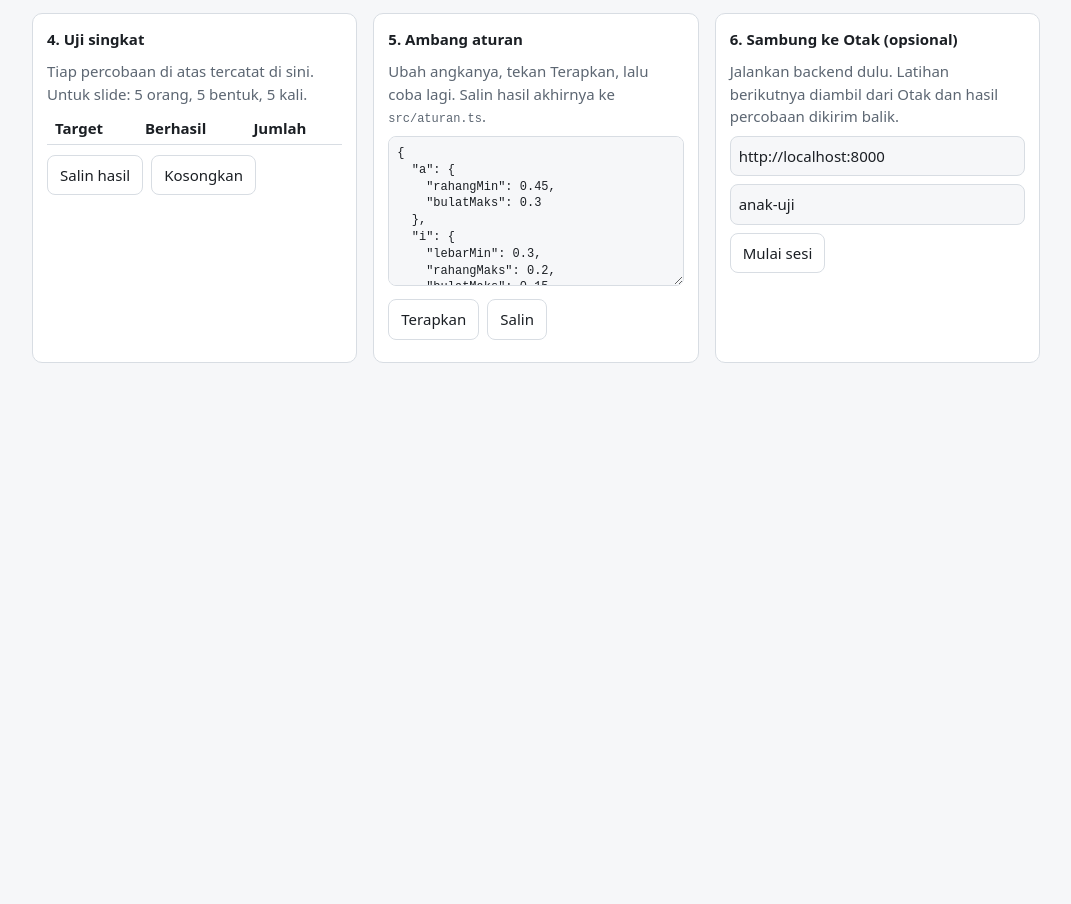
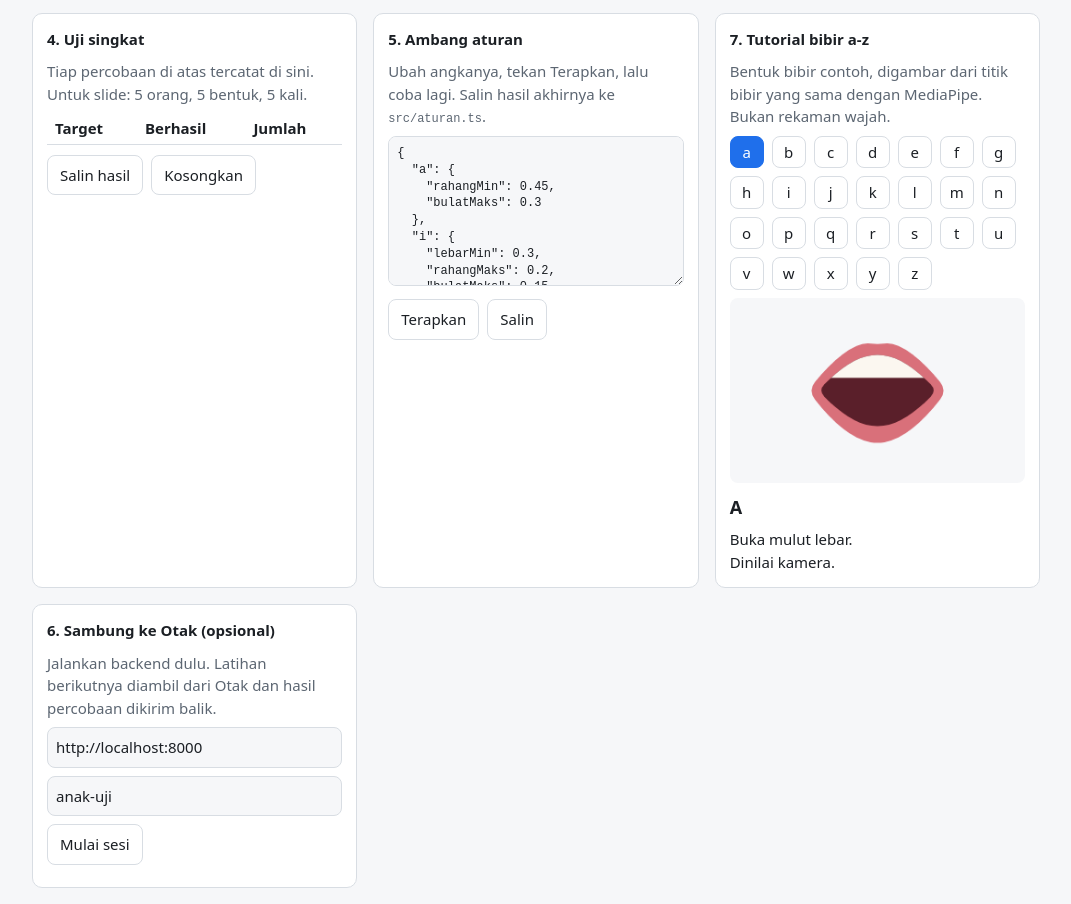
Before and after one commit to zhhraid/aisatu, a website built with Vite: page mata/index.html in a window 1280 px wide. Shown: the part 541-1445 px from the top of the page, without its empty margins (104-1175 px from the left). Before the commit the page ends 920 px from the top, so only its background shows below. Built offline with nearby package versions, Linux system fonts and the light colour scheme.

Commit message:
Tambah tutorial bentuk bibir a-z dari titik bibir MediaPipe
Untuk panel "Tutorial" di layar Mari Berlatih. Tiap huruf a-z punya
bentuk bibir contoh sebagai koordinat 40 titik bibir dengan indeks yang
sama dengan FACE_LANDMARKS_LIPS, dibangkitkan dari parameter (lebar,
bukaan, kebulatan) dan searah dengan aturan penilai. Bukan rekaman wajah.

Huruf dikelompokkan menurut bentuk yang terlihat: a, i, u, e, o,
mengatup (m b p), gigi ke bibir (f v), w seperti u, y seperti i, dan
sisanya dibentuk lidah. Hanya a, i, u, o, m, b, p yang ditandai dinilai
kamera. Halaman uji punya bagian baru untuk melihat semua huruf.

Co-Authored-By: Claude Opus 5.5 <noreply@anthropic.com>
Claude-Session: https://claude.ai/code/session_01QmkRHaWyau4vADQbthBLpM

```diff
--- a/mata/index.html
+++ b/mata/index.html
@@ -31,6 +31,8 @@
       textarea { font: 12px/1.4 ui-monospace, monospace; height: 150px; resize: vertical; }
       .baris { display: flex; gap: 8px; flex-wrap: wrap; align-items: center; margin-bottom: 8px; }
       .keping { display: inline-block; min-width: 34px; text-align: center; padding: 4px 8px; border-radius: 999px; border: 1px solid var(--garis); color: var(--redup); font-weight: 600; }
+      #abjad button { min-width: 34px; padding: 4px 8px; }
+      #abjad button.pilih { background: var(--utama); border-color: var(--utama); color: #fff; }
       .keping.nyala { background: var(--baik); border-color: var(--baik); color: #fff; }
       .ukur { display: grid; grid-template-columns: 62px 1fr 48px; gap: 8px; align-items: center; margin-bottom: 6px; font-variant-numeric: tabular-nums; }
       .rel { height: 10px; background: var(--latar); border: 1px solid var(--garis); border-radius: 999px; overflow: hidden; }
@@ -107,6 +109,16 @@
       </section>
 
       <section>
+        <h2>7. Tutorial bibir a-z</h2>
+        <p>Bentuk bibir contoh, digambar dari titik bibir yang sama dengan MediaPipe. Bukan rekaman wajah.</p>
+        <div class="baris" id="abjad"></div>
+        <canvas id="kanvasTutorial" width="320" height="200" style="width: 100%; max-width: 320px; background: var(--latar); border-radius: 8px"></canvas>
+        <div class="besar" id="hurufTutorial"></div>
+        <div id="petunjukTutorial"></div>
+        <div id="dinilaiTutorial"></div>
+      </section>
+
+      <section>
         <h2>6. Sambung ke Otak (opsional)</h2>
         <p>Jalankan backend dulu. Latihan berikutnya diambil dari Otak dan hasil percobaan dikirim balik.</p>
         <div class="baris">
--- a/mata/src/demo.ts
+++ b/mata/src/demo.ts
@@ -2,6 +2,7 @@
 import { AMBANG_BAWAAN, nilaiBentuk, TEKS_PETUNJUK, urutanDariTeks, type Ambang } from './aturan';
 import { Mata, type FrameMata } from './mata';
 import type { HasilPercobaan, Keadaan } from './percobaan';
+import { ABJAD, gambarBibir, koordinatBentuk } from './tutorial';
 import { SEMUA_BUNYI, type Bunyi, type Fitur } from './tipe';
 
 const el = <T extends HTMLElement>(id: string): T => {
@@ -267,3 +268,28 @@ tombol('tombolSesi').addEventListener('click', async () => {
 });
 
 tampilkanUrutan();
+
+// ------------------------------------------------------------- tutorial a-z
+
+const kanvasTutorial = el<HTMLCanvasElement>('kanvasTutorial');
+function pilihHuruf(huruf: string): void {
+  const data = ABJAD.find((h) => h.huruf === huruf);
+  if (!data) return;
+  const ctx = kanvasTutorial.getContext('2d');
+  if (ctx) gambarBibir(ctx, koordinatBentuk(data.bentuk));
+  el('hurufTutorial').textContent = data.huruf.toUpperCase();
+  el('petunjukTutorial').textContent = data.petunjuk;
+  el('dinilaiTutorial').textContent = data.dinilai
+    ? 'Dinilai kamera.'
+    : 'Hanya contoh: kamera tidak bisa menilai huruf ini.';
+  for (const tombolHuruf of el('abjad').querySelectorAll('button')) {
+    tombolHuruf.classList.toggle('pilih', tombolHuruf.textContent === data.huruf);
+  }
+}
+for (const h of ABJAD) {
+  const b = document.createElement('button');
+  b.textContent = h.huruf;
+  b.addEventListener('click', () => pilihHuruf(h.huruf));
+  el('abjad').append(b);
+}
+pilihHuruf('a');
--- a/mata/src/index.ts
+++ b/mata/src/index.ts
@@ -5,3 +5,4 @@ export * from './kalibrasi';
 export * from './percobaan';
 export * from './suara';
 export * from './mata';
+export * from './tutorial';
--- /dev/null
+++ b/mata/src/tutorial.ts
@@ -0,0 +1,236 @@
+import type { Bunyi } from './tipe';
+
+/**
+ * Bentuk bibir contoh untuk huruf a sampai z, sebagai koordinat titik bibir
+ * MediaPipe Face Landmarker (indeks yang sama dengan FACE_LANDMARKS_LIPS).
+ * Bentuknya dibangkitkan dari beberapa parameter, bukan direkam dari wajah,
+ * jadi bisa digambar di panel Tutorial dengan garis yang sama seperti titik
+ * bibir anak di kamera.
+ *
+ * Koordinat dinormalkan ke kotak 1 x 1 dengan pusat mulut di (0,5; 0,5),
+ * sumbu y ke bawah seperti koordinat gambar.
+ */
+
+// Urutan titik dari sudut kiri ke sudut kanan gambar, sesuai sambungan MediaPipe.
+export const LUAR_BAWAH = [61, 146, 91, 181, 84, 17, 314, 405, 321, 375, 291] as const;
+export const LUAR_ATAS = [61, 185, 40, 39, 37, 0, 267, 269, 270, 409, 291] as const;
+export const DALAM_BAWAH = [78, 95, 88, 178, 87, 14, 317, 402, 318, 324, 308] as const;
+export const DALAM_ATAS = [78, 191, 80, 81, 82, 13, 312, 311, 310, 415, 308] as const;
+
+/** Semua 40 indeks titik bibir MediaPipe yang dipakai, tanpa duplikat. */
+export const INDEKS_BIBIR: readonly number[] = [
+  ...new Set([...LUAR_BAWAH, ...LUAR_ATAS, ...DALAM_BAWAH, ...DALAM_ATAS]),
+];
+
+export type BentukTutorial =
+  | 'netral'
+  | 'a'
+  | 'i'
+  | 'u'
+  | 'e'
+  | 'o'
+  | 'katup'
+  | 'gigi_bibir'
+  | 'lidah';
+
+interface ParamBentuk {
+  /** Setengah lebar mulut, dari pusat ke sudut. */
+  lebar: number;
+  /** Tinggi bukaan di tengah mulut (jarak bibir dalam atas ke bawah). */
+  buka: number;
+  /** 0 = sudut mulut tajam, 1 = mulut membulat. */
+  bulat: number;
+  /** Tebal bibir atas dan bawah. */
+  tebalAtas: number;
+  tebalBawah: number;
+  /** Bibir bawah naik menyentuh gigi atas (f, v). */
+  bibirBawahNaik?: boolean;
+}
+
+// Angka disamakan arahnya dengan aturan di aturan.ts: "a" rahang paling terbuka,
+// "i" paling lebar, "u" paling sempit dan bulat, "o" bulat dengan bukaan sedang,
+// bibir mengatup tanpa bukaan.
+const PARAM: Record<BentukTutorial, ParamBentuk> = {
+  netral: { lebar: 0.3, buka: 0, bulat: 0, tebalAtas: 0.07, tebalBawah: 0.09 },
+  a: { lebar: 0.29, buka: 0.3, bulat: 0.15, tebalAtas: 0.06, tebalBawah: 0.07 },
+  i: { lebar: 0.38, buka: 0.05, bulat: 0, tebalAtas: 0.05, tebalBawah: 0.06 },
+  u: { lebar: 0.15, buka: 0.07, bulat: 1, tebalAtas: 0.09, tebalBawah: 0.1 },
+  e: { lebar: 0.34, buka: 0.13, bulat: 0.05, tebalAtas: 0.055, tebalBawah: 0.065 },
+  o: { lebar: 0.21, buka: 0.19, bulat: 0.85, tebalAtas: 0.08, tebalBawah: 0.09 },
+  katup: { lebar: 0.3, buka: 0, bulat: 0, tebalAtas: 0.05, tebalBawah: 0.06 },
+  gigi_bibir: {
+    lebar: 0.31, buka: 0.04, bulat: 0, tebalAtas: 0.065, tebalBawah: 0.06, bibirBawahNaik: true,
+  },
+  lidah: { lebar: 0.31, buka: 0.08, bulat: 0.05, tebalAtas: 0.065, tebalBawah: 0.08 },
+};
+
+export interface HurufTutorial {
+  huruf: string;
+  bentuk: BentukTutorial;
+  /** Bentuk yang dinilai kamera untuk huruf ini, atau null kalau tidak bisa dinilai. */
+  dinilai: Bunyi | null;
+  /** Petunjuk singkat untuk anak dan pendamping. */
+  petunjuk: string;
+}
+
+const PETUNJUK: Record<BentukTutorial, string> = {
+  netral: 'Bibir santai dan tertutup.',
+  a: 'Buka mulut lebar.',
+  i: 'Tarik bibir ke samping, gigi hampir bertemu.',
+  u: 'Kerucutkan bibir ke depan.',
+  e: 'Buka mulut sedikit, bibir agak ke samping.',
+  o: 'Bulatkan bibir, buka sedikit.',
+  katup: 'Rapatkan kedua bibir, lalu buka.',
+  gigi_bibir: 'Gigi atas menyentuh bibir bawah.',
+  lidah: 'Bibir sedikit terbuka; bunyi ini dibentuk lidah.',
+};
+
+const BENTUK_HURUF: Record<string, BentukTutorial> = {
+  a: 'a', i: 'i', u: 'u', e: 'e', o: 'o',
+  m: 'katup', b: 'katup', p: 'katup',
+  f: 'gigi_bibir', v: 'gigi_bibir',
+  w: 'u', y: 'i',
+};
+
+// Hanya bentuk ini yang punya aturan di aturan.ts.
+const DINILAI: Partial<Record<BentukTutorial, Bunyi>> = {
+  a: 'a', i: 'i', u: 'u', o: 'o', katup: 'M',
+};
+
+/** Data tutorial untuk satu huruf. Huruf di luar a-z memakai bentuk netral. */
+export function hurufTutorial(huruf: string): HurufTutorial {
+  const h = huruf.toLowerCase();
+  const bentuk: BentukTutorial = BENTUK_HURUF[h] ?? (/^[a-z]$/.test(h) ? 'lidah' : 'netral');
+  // w dan y memakai bentuk u dan i, tapi tidak dinilai sebagai huruf tersendiri.
+  const dinilai = h === 'w' || h === 'y' ? null : (DINILAI[bentuk] ?? null);
+  return { huruf: h, bentuk, dinilai, petunjuk: PETUNJUK[bentuk] };
+}
+
+export const ABJAD: readonly HurufTutorial[] = 'abcdefghijklmnopqrstuvwxyz'
+  .split('')
+  .map(hurufTutorial);
+
+export interface Titik2D {
+  x: number;
+  y: number;
+}
+
+/** Bentuk lengkung: sudut tajam untuk mulut lebar, makin bulat makin seperti elips. */
+function lengkung(t: number, bulat: number): number {
+  const s = Math.sin(Math.PI * t);
+  return Math.pow(s, 1 - 0.55 * bulat);
+}
+
+/** Koordinat 40 titik bibir untuk satu bentuk, dikunci dengan indeks MediaPipe. */
+export function koordinatBentuk(bentuk: BentukTutorial): Record<number, Titik2D> {
+  const p = PARAM[bentuk];
+  const cx = 0.5;
+  const cy = 0.5;
+  // Sudut dalam sedikit lebih ke tengah dari sudut luar.
+  const lebarDalam = p.lebar * (p.bulat > 0.5 ? 0.7 : 0.85);
+  const naik = p.bibirBawahNaik ? 0.03 : 0;
+  const hasil: Record<number, Titik2D> = {};
+
+  const isi = (indeks: readonly number[], lebar: number, tinggi: (t: number) => number) => {
+    indeks.forEach((idx, i) => {
+      const t = i / (indeks.length - 1);
+      hasil[idx] = { x: cx - lebar + 2 * lebar * t, y: cy + tinggi(t) };
+    });
+  };
+
+  const separuh = p.buka / 2;
+  isi(DALAM_ATAS, lebarDalam, (t) => -separuh * lengkung(t, p.bulat) - naik);
+  isi(DALAM_BAWAH, lebarDalam, (t) => separuh * lengkung(t, p.bulat) - naik);
+  isi(LUAR_ATAS, p.lebar, (t) => {
+    const busur = -(separuh + p.tebalAtas) * lengkung(t, p.bulat) - naik;
+    // Lekuk busur di tengah bibir atas (titik 0) supaya terlihat seperti bibir.
+    const lekuk = 0.018 * Math.exp(-Math.pow((t - 0.5) / 0.07, 2));
+    return busur + lekuk;
+  });
+  isi(LUAR_BAWAH, p.lebar, (t) => (separuh + p.tebalBawah) * lengkung(t, p.bulat) - 2 * naik);
+  return hasil;
+}
+
+/** Koordinat bibir contoh untuk satu huruf. */
+export function koordinatHuruf(huruf: string): Record<number, Titik2D> {
+  return koordinatBentuk(hurufTutorial(huruf).bentuk);
+}
+
+/** Semua huruf a-z beserta koordinatnya, misalnya untuk disimpan sebagai JSON. */
+export function semuaKoordinat(): Record<string, HurufTutorial & { titik: Record<number, Titik2D> }> {
+  return Object.fromEntries(
+    ABJAD.map((h) => [h.huruf, { ...h, titik: koordinatBentuk(h.bentuk) }]),
+  );
+}
+
+export interface OpsiGambar {
+  warnaBibir?: string;
+  warnaMulut?: string;
+  warnaGigi?: string;
+  /** Hanya garis, tanpa isian (untuk ditumpuk di atas video). */
+  garisSaja?: boolean;
+}
+
+/** Menggambar bentuk bibir contoh, mengisi kanvas dengan sedikit tepi. */
+export function gambarBibir(
+  ctx: CanvasRenderingContext2D,
+  titik: Record<number, Titik2D>,
+  opsi: OpsiGambar = {},
+): void {
+  const { width: l, height: t } = ctx.canvas;
+  const skala = Math.min(l, t) * 1.3;
+  const ke = (idx: number): [number, number] => {
+    const p = titik[idx] ?? { x: 0.5, y: 0.5 };
+    return [l / 2 + (p.x - 0.5) * skala, t / 2 + (p.y - 0.5) * skala];
+  };
+  // Garis dihaluskan lewat titik tengah tiap pasangan titik, supaya tidak patah-patah.
+  const jalur = (atas: readonly number[], bawah: readonly number[]) => {
+    const urut = [...atas, ...[...bawah].reverse().slice(1, -1)].map(ke);
+    const tengah = (a: [number, number], b: [number, number]): [number, number] => [
+      (a[0] + b[0]) / 2,
+      (a[1] + b[1]) / 2,
+    ];
+    ctx.beginPath();
+    ctx.moveTo(...tengah(urut[urut.length - 1]!, urut[0]!));
+    urut.forEach((titikIni, i) => {
+      ctx.quadraticCurveTo(...titikIni, ...tengah(titikIni, urut[(i + 1) % urut.length]!));
+    });
+    ctx.closePath();
+  };
+
+  ctx.clearRect(0, 0, l, t);
+  ctx.lineJoin = 'round';
+  ctx.lineWidth = Math.max(2, skala / 120);
+  const warnaBibir = opsi.warnaBibir ?? '#d9707a';
+
+  jalur(LUAR_ATAS, LUAR_BAWAH);
+  if (opsi.garisSaja) {
+    ctx.strokeStyle = warnaBibir;
+    ctx.stroke();
+  } else {
+    ctx.fillStyle = warnaBibir;
+    ctx.fill();
+  }
+
+  jalur(DALAM_ATAS, DALAM_BAWAH);
+  if (opsi.garisSaja) {
+    ctx.stroke();
+    return;
+  }
+  ctx.fillStyle = opsi.warnaMulut ?? '#5a1f2a';
+  ctx.fill();
+
+  // Gigi atas terlihat saat mulut terbuka, dan untuk f/v.
+  const [, yAtas] = ke(13);
+  const [, yBawah] = ke(14);
+  if (yBawah - yAtas > 2) {
+    ctx.save();
+    jalur(DALAM_ATAS, DALAM_BAWAH);
+    ctx.clip();
+    const [xKiri] = ke(78);
+    const [xKanan] = ke(308);
+    ctx.fillStyle = opsi.warnaGigi ?? '#fbf7f0';
+    ctx.fillRect(xKiri, yAtas - 2, xKanan - xKiri, Math.max(4, (yBawah - yAtas) * 0.35));
+    ctx.restore();
+  }
+}
```
Also changed, not shown: mata/tests/mata.test.ts (+63 -0 lines), README.md.
